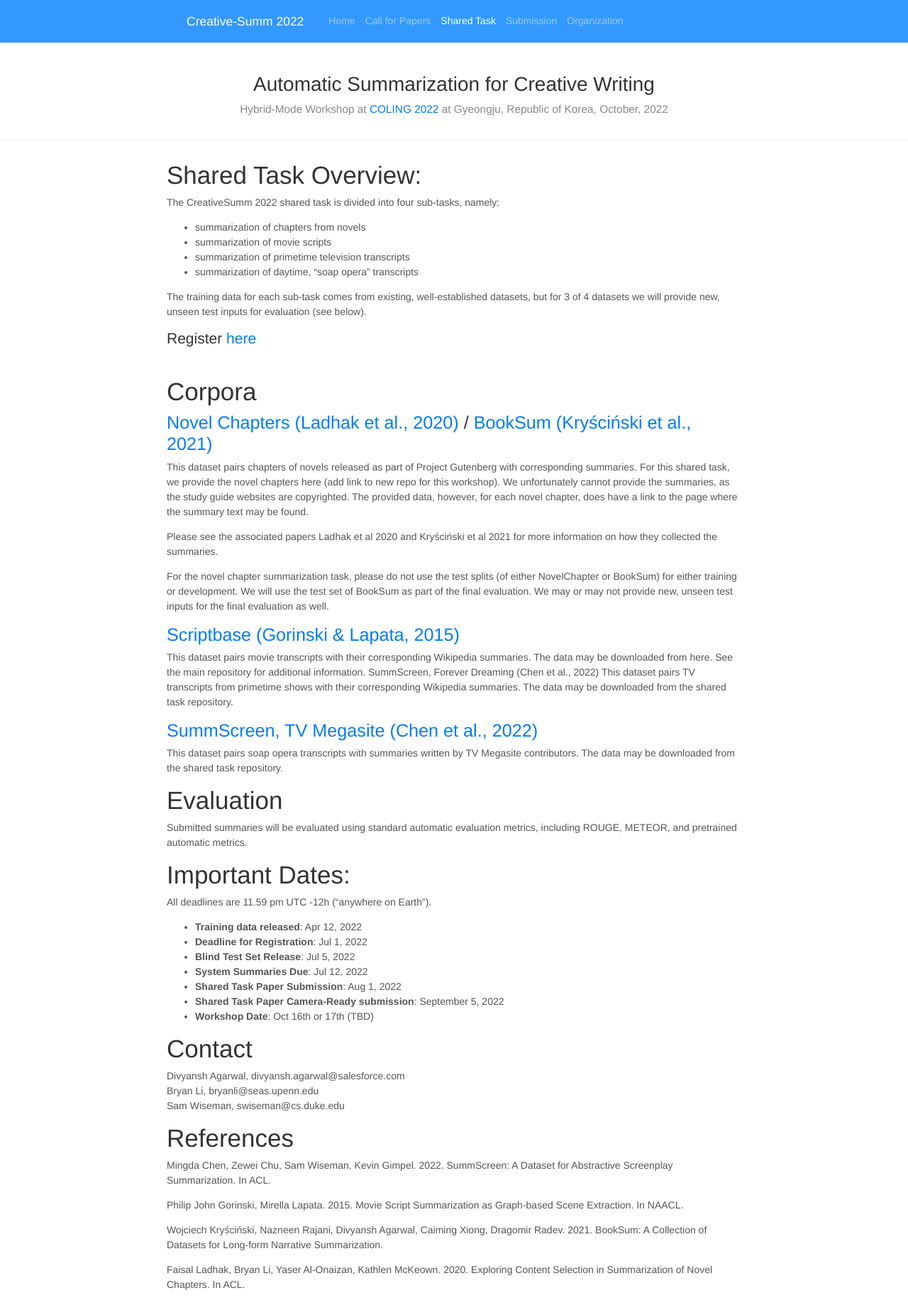
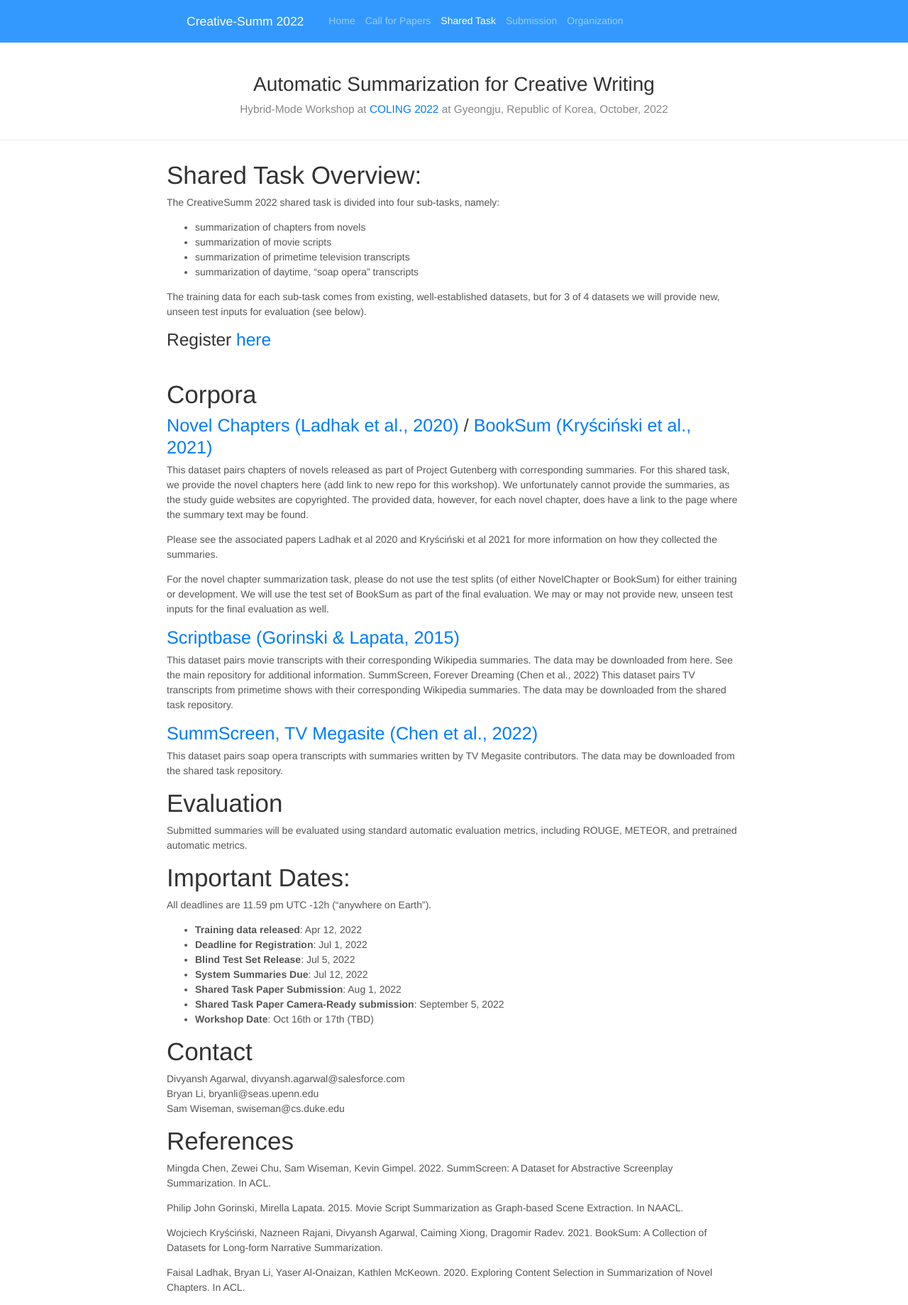
Before and after one commit to CreativeSumm/creativesumm.github.io, a Jekyll site: the page built from shared_task.md, in a window 1280 px wide. Shown: the whole page at 71% size. Built offline with Jekyll 4.4.1, drawn with Linux system fonts in a browser that asks for light colours; nearby versions of some CDN libraries.

```diff
--- a/shared_task.md
+++ b/shared_task.md
@@ -17,7 +17,7 @@ The CreativeSumm 2022 shared task is divided into four sub-tasks, namely:
 
 The training data for each sub-task comes from existing, well-established datasets, but for 3 of 4 datasets we will provide new, unseen test inputs for evaluation (see below).
 <br>
-#### Register [here](https://docs.google.com/forms/d/e/1FAIpQLScaBT-snWmZACG0Yv2Py9u5MQsOzk9NOfyog53wql17LDfF-w/viewform)
+### Register [here](https://docs.google.com/forms/d/e/1FAIpQLScaBT-snWmZACG0Yv2Py9u5MQsOzk9NOfyog53wql17LDfF-w/viewform)
 <br>
 # Corpora
 
```
